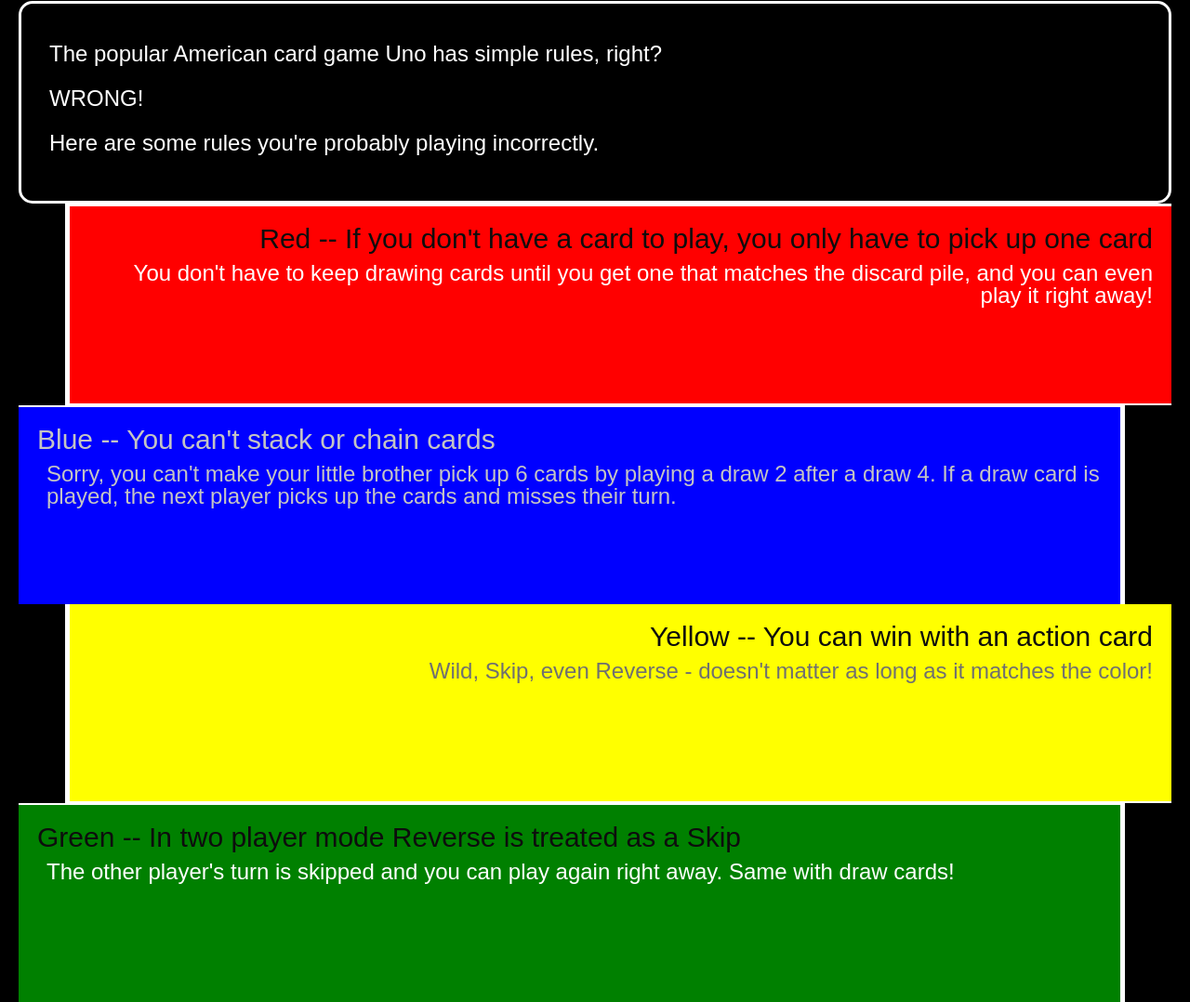
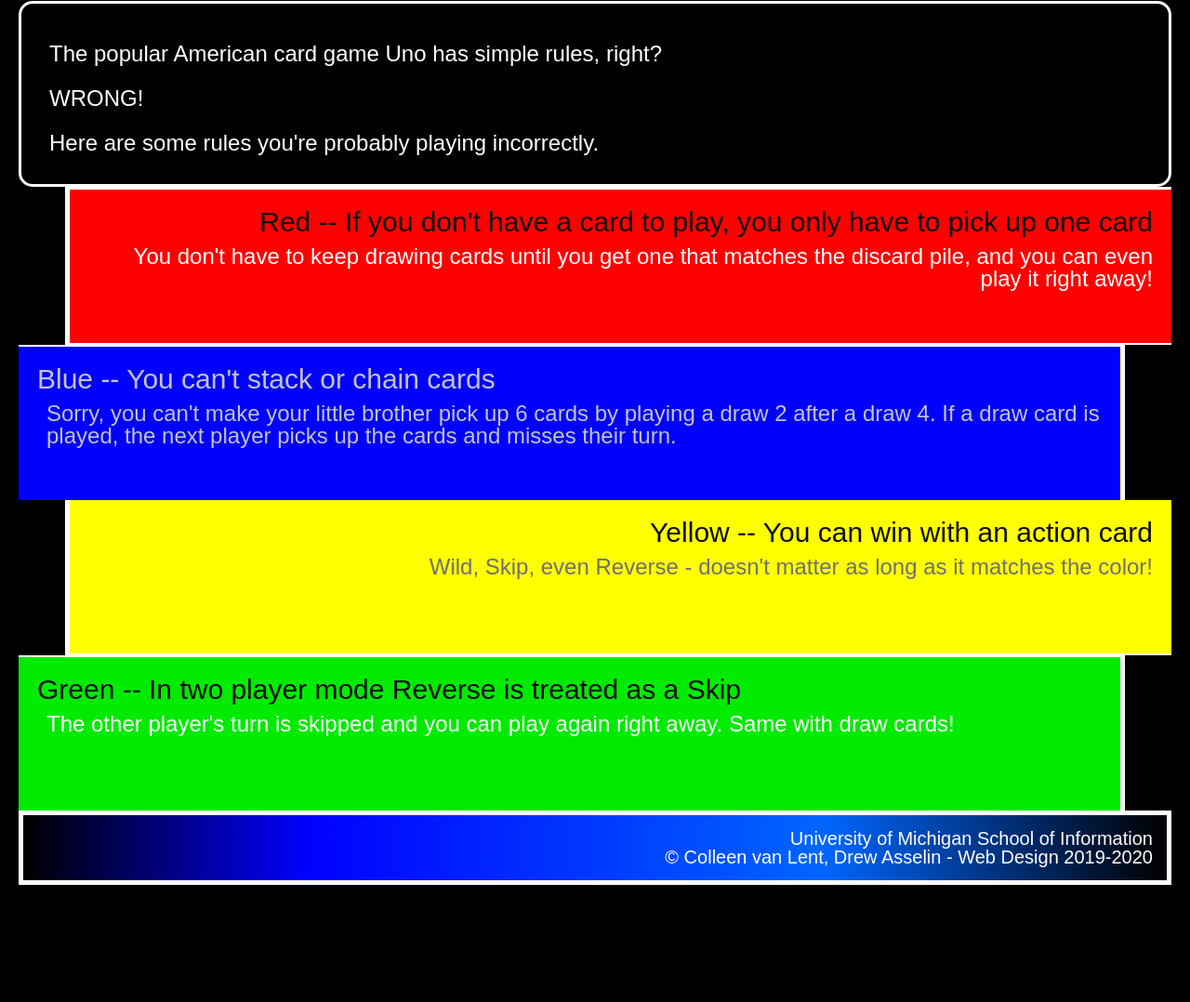
Before and after one commit to xshuo0407/hw2-2023, a plain HTML site: page index.html in a window 1280 px wide. Shown: the part 327-1405 px from the top of the page at 93% size. After the commit the page ends 1279 px from the top, so only its background shows below. Drawn offline with Linux system fonts and the light colour scheme.

Commit message:
Add files via upload

```diff
--- a/css/style.css
+++ b/css/style.css
@@ -31,7 +31,7 @@ img {
 }
 
 div {
-    min-height: 172px;
+    min-height: 125px;
     padding: 20px;
     border: 3px solid white;
 }
@@ -44,8 +44,8 @@ div {
     background-color: red;
     text-align: right;
     margin-left: 50px;
-    border-bottom: 2px solid;
-    border-left: 5px solid;
+    border-bottom: 2px solid white;
+    border-left: 5px solid white;
     border-right: 0;
 }
 .blue {
@@ -74,7 +74,7 @@ div {
     color: #707070;
 }
 .green {
-    background-color:green;
+    background-color:#00EB00;
     text-align: left;
     margin-right: 50px;
     border-left: 0;
@@ -92,4 +92,5 @@ footer {
     padding-top: 15px;
     padding-right: 15px;
     padding-bottom: 15px;
+    padding-left: 0;
   }
```
